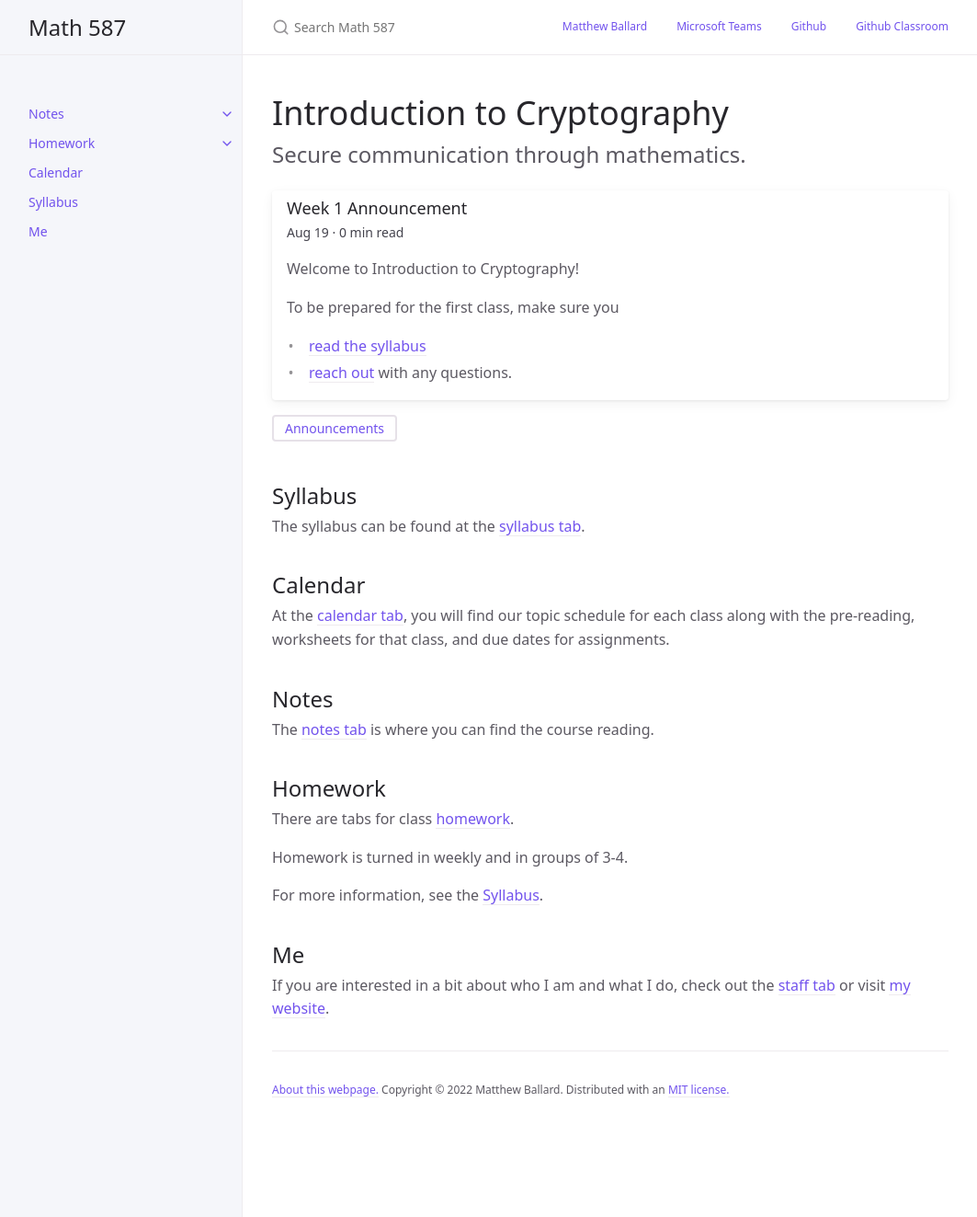
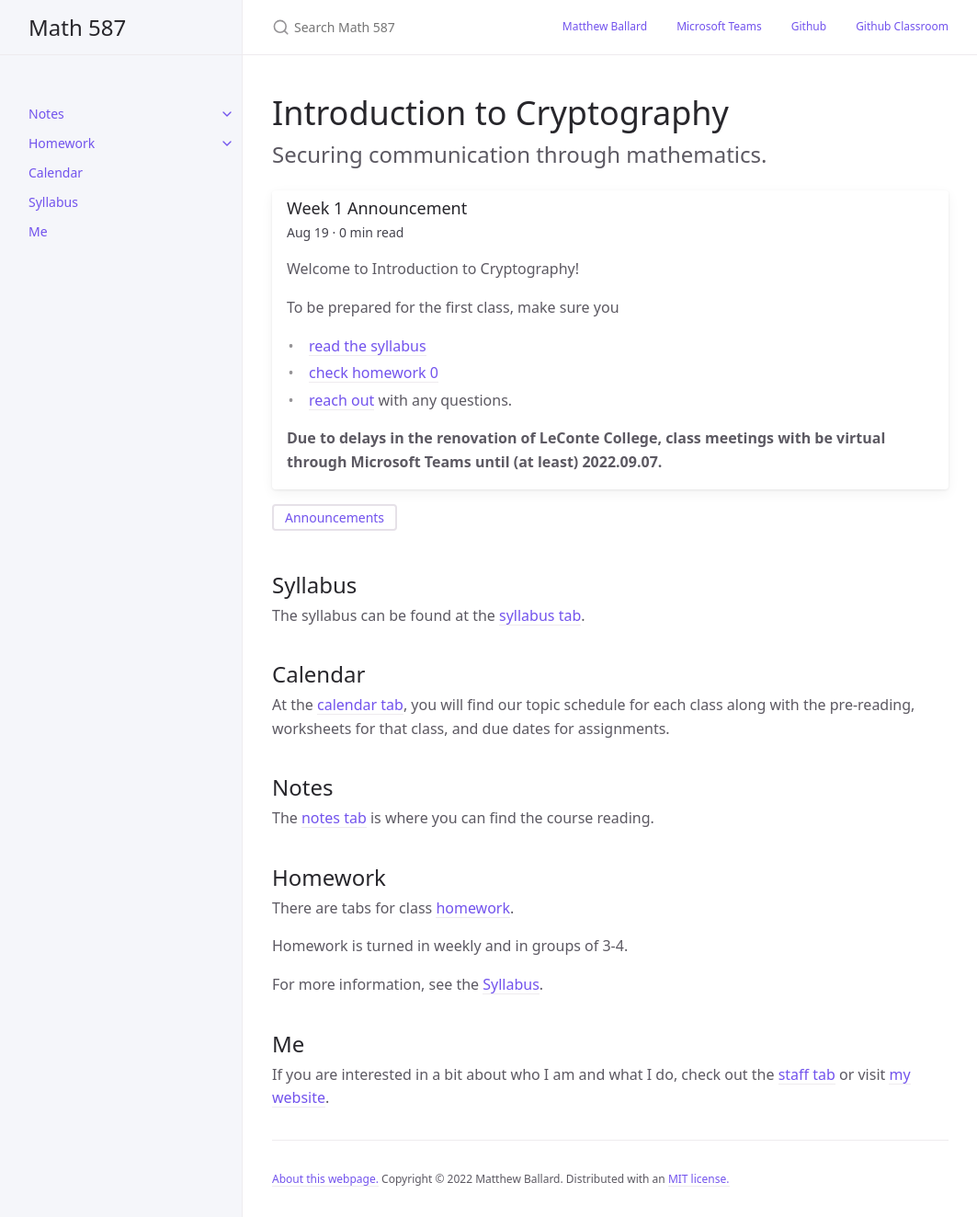
Before and after one commit to UofSC-Fall-2022-Math-587-001/jekyll, a Jekyll site: the page built from index.md, in a window 1280 px wide and 1323 px high. Shown: the whole window at 92% size, without its empty margins (108-1171 px from the left). Built offline with Jekyll 4.4.1, drawn with Linux system fonts in a browser that asks for light colours; nearby versions of some CDN libraries.

```diff
--- a/_config.yml
+++ b/_config.yml
@@ -16,7 +16,7 @@
 title: Math 587
 tagline: Introduction to Cryptography
 honors: false
-description: Secure communication through mathematics.
+description: Securing communication through mathematics.
 baseurl: '' # the subpath of your site, e.g. /blog
 url: 'https://587.f22.matthewrobertballard.com' # the base hostname & protocol for your site, e.g. http://example.com
 exclude: ["Gemfile", "Gemfile.lock", "LICENSE", "README.md"]
```
Also changed, not shown: _announcements/week-1.md (+4 -0 lines), syllabus.md (+1 -1 lines).
